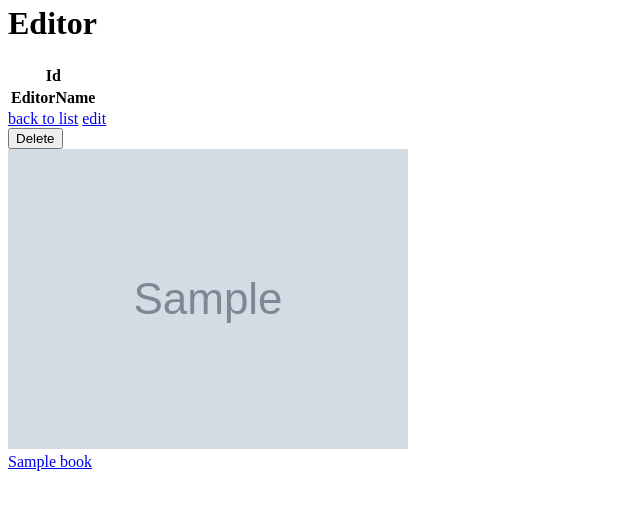
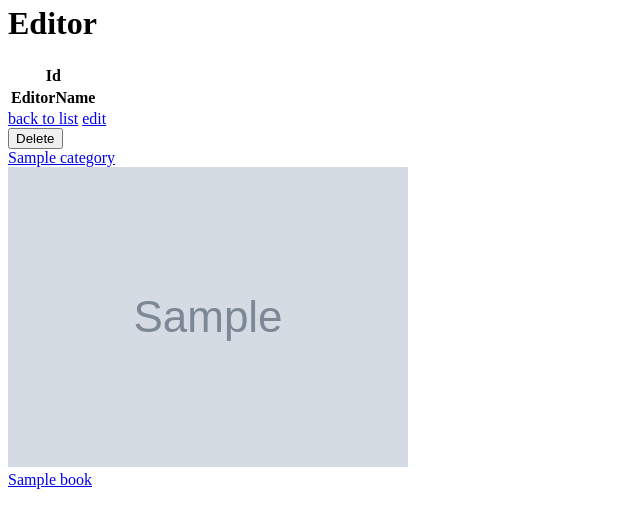
Before and after one commit to NoahBoos/INFO4_Projet, a Symfony app: template templates/editor/show.html.twig in a window 1280 px wide. Shown: the part 42-570 px from the top of the page, without its empty margins (0-640 px from the left). Run offline with Twig, Linux system fonts and the light colour scheme; the template is opened without the code that fills it: most values are stand-ins (such as "Sample title", 1, 10 or a date in 2020); grey boxes marked "Sample" are stand-in pictures; lists and menus that the app fills with data are empty; some libraries are stand-ins or nearby versions.

Commit message:
Features - Added _cardCategory component

```diff
--- a/src/Controller/EditorController.php
+++ b/src/Controller/EditorController.php
@@ -5,6 +5,7 @@ namespace App\Controller;
 use App\Entity\Editor;
 use App\Form\EditorType;
 use App\Repository\BookRepository;
+use App\Repository\CategoryRepository;
 use App\Repository\EditorRepository;
 use Doctrine\ORM\EntityManagerInterface;
 use Symfony\Bundle\FrameworkBundle\Controller\AbstractController;
@@ -51,10 +52,11 @@ final class EditorController extends AbstractController
     }
 
     #[Route('/editor/{id}', name: 'app_editor_show', methods: ['GET'])]
-    public function show(Editor $editor, BookRepository $bookRepository): Response
+    public function show(Editor $editor, CategoryRepository $categoryRepository, BookRepository $bookRepository): Response
     {
         return $this->render('editor/show.html.twig', [
             'editor' => $editor,
+            'categories' => $categoryRepository->findBy(['editor' => $editor->getId()]),
             'books' => $bookRepository->findBy(['bookEditor' => $editor->getId()]),
         ]);
     }
--- /dev/null
+++ b/templates/components/_cardCategory.html.twig
@@ -0,0 +1,3 @@
+<article>
+    <a href="{{ path('app_category_show', {id: categoryId}) }}">{{ category }}</a>
+</article>
--- a/templates/editor/show.html.twig
+++ b/templates/editor/show.html.twig
@@ -25,6 +25,15 @@
     {{ include('editor/_delete_form.html.twig') }}
 
     <section>
+        {% for category in categories %}
+            {% include('/components/_cardCategory.html.twig') with {
+                'categoryId': category.id,
+                'category': category.categoryName
+            } %}
+        {% endfor %}
+    </section>
+
+    <section>
         {% for book in books %}
             {% include('/components/_cardBook.html.twig') with {
                 'img': book.bookCover,
```
